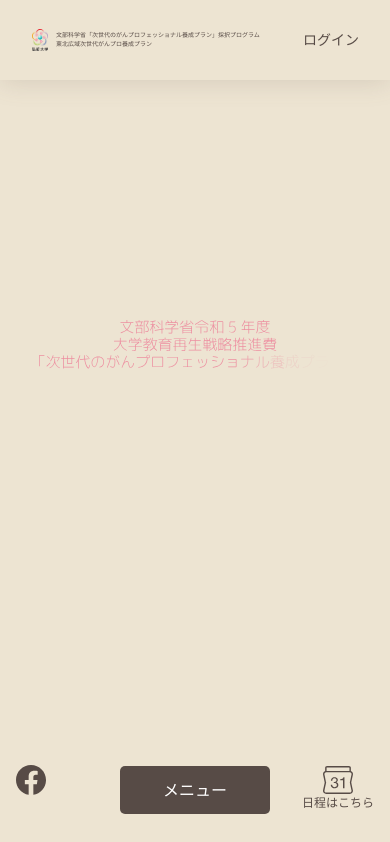
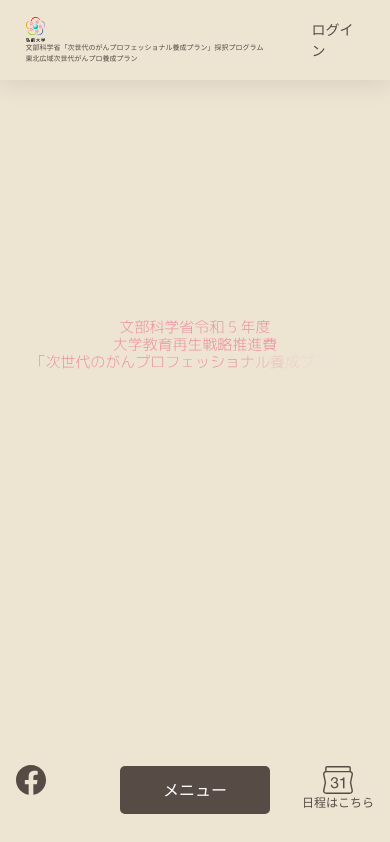
Before and after one commit to plus-web-dev-team/ganpro, an Astro site: page / in a window 390 px wide. Shown: the top 842 px of the page. Built offline with nearby package versions, Linux system fonts and the light colour scheme; Astro itself is replaced by a stand-in of ours.

Commit message:
modified

```diff
--- a/src/components/Header.astro
+++ b/src/components/Header.astro
@@ -11,6 +11,9 @@ import Navigation from "./Navigation.astro";
     header {
         background-color: var(--primary-color);
         padding: 0 1rem;
+        @media (max-width: 432px) {
+            padding: 0 0.6rem;
+        }
         font-size: 14px;
         position: fixed;
         top: 0;
--- a/src/components/Navigation.astro
+++ b/src/components/Navigation.astro
@@ -85,7 +85,11 @@
     .logo {
         width: 3rem !important;
         @media (max-width: 819px) {
-            width: 1rem !important;
+            width: 2rem !important;
+            margin-right: 0.5rem;
+        }
+        @media (max-width: 432px) {
+            width: 1.2rem !important;
             margin-right: 0.5rem;
         }
     }
@@ -96,6 +100,10 @@
             font-size: 6px;
             margin-right: 0;
         }
+        @media (max-width: 432px) {
+            font-size: 7px;
+            margin-right: 0;
+        }
     }
     .ganpro-logo {
         @media (max-width: 819px) {
```
